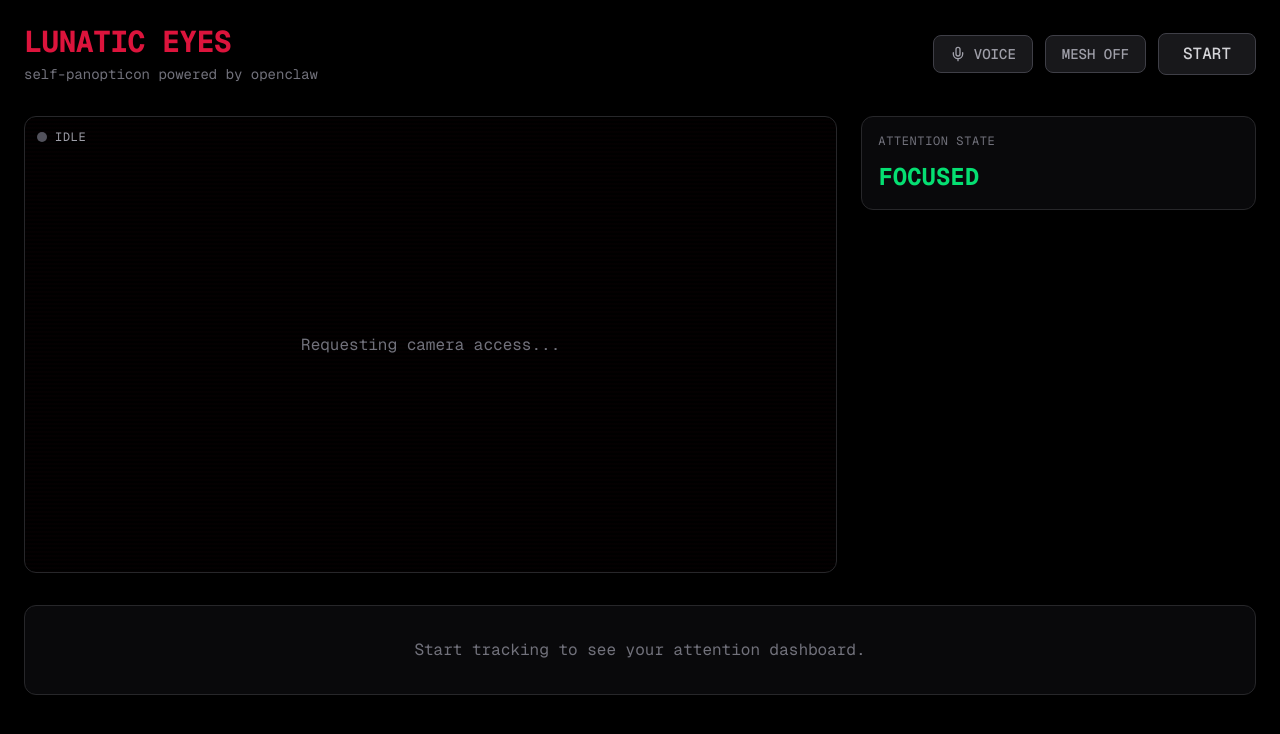
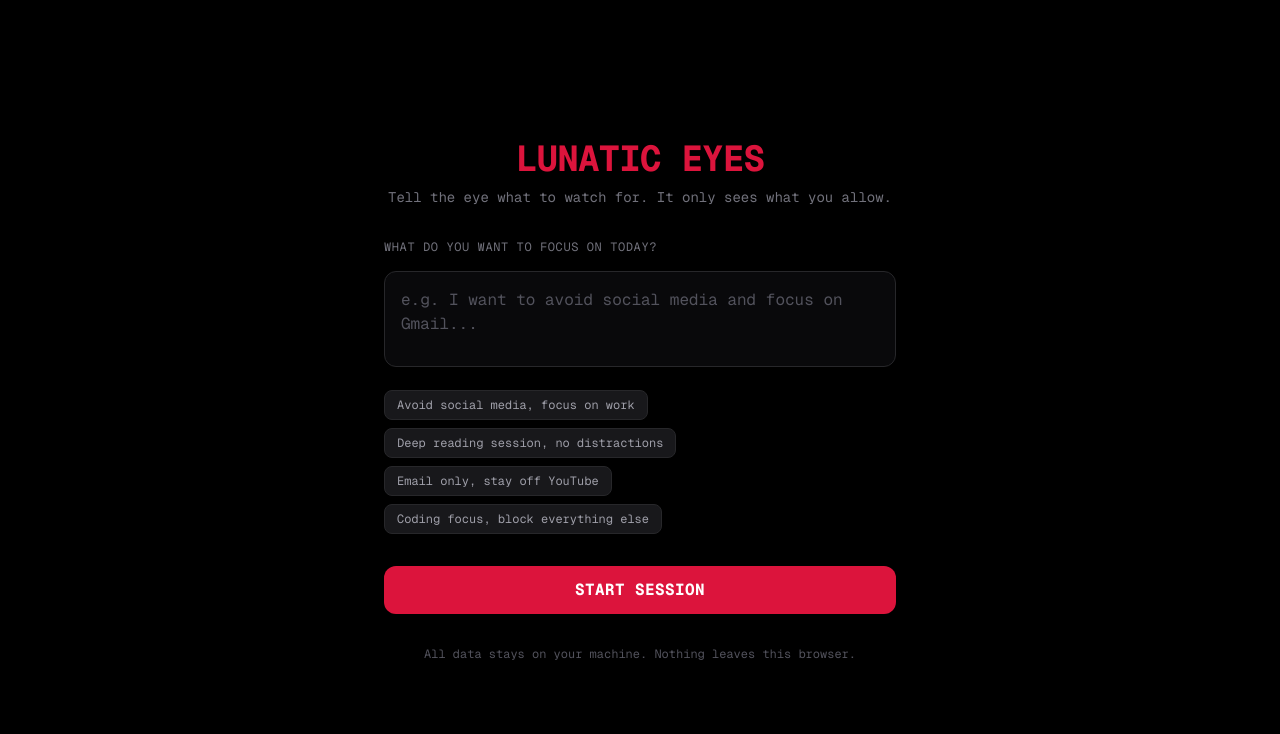
Before and after one commit to TheApexWu/lunatic-eyes, a Next.js app: page / in a window 1280 px wide. Shown: the top 734 px of the page. Built offline with nearby package versions, Linux system fonts and the light colour scheme; no server answers.

Commit message:
fix critical bugs + add session intent gate

```diff
--- a/app/page.tsx
+++ b/app/page.tsx
@@ -2,6 +2,7 @@
 
 import { useState, useCallback, useRef } from "react";
 import dynamic from "next/dynamic";
+import SessionIntent from "@/components/SessionIntent";
 import Dashboard from "@/components/Dashboard";
 import BreakOverlay from "@/components/BreakOverlay";
 import type { AttentionState, AttentionMetrics, GazePoint } from "@/lib/attention";
@@ -20,6 +21,7 @@ const VoiceGate = dynamic(() => import("@/components/VoiceGate"), {
 });
 
 export default function Home() {
+  const [sessionIntent, setSessionIntent] = useState<string | null>(null);
   const [tracking, setTracking] = useState(false);
   const [showMesh, setShowMesh] = useState(false);
   const [attentionState, setAttentionState] = useState<AttentionState>("focused");
@@ -46,9 +48,8 @@ export default function Home() {
     });
   }, []);
 
-  const fireIntervention = useCallback(async (level: string, metrics?: AttentionMetrics) => {
+  const fireIntervention = useCallback(async (level: string, currentMetrics?: AttentionMetrics) => {
     const now = Date.now();
-    // Debounce: don't fire more than once per 30s
     if (now - lastInterventionRef.current < 30_000) return;
     lastInterventionRef.current = now;
 
@@ -59,24 +60,23 @@ export default function Home() {
           headers: { "Content-Type": "application/json" },
           body: JSON.stringify({
             action: "nudge",
-            target: `Attention drifting. Blink rate: ${metrics?.blinkRate.toFixed(0)}/min. Variance: ${metrics?.gazeVariance.toFixed(0)}px.`,
+            target: `Session goal: ${sessionIntent}. Attention drifting. Blink rate: ${currentMetrics?.blinkRate.toFixed(0)}/min. Variance: ${currentMetrics?.gazeVariance.toFixed(0)}px.`,
           }),
         });
       } else if (level === "force_close") {
-        // Send behavioral summary to OpenClaw
         await fetch("/api/intervene", {
           method: "POST",
           headers: { "Content-Type": "application/json" },
           body: JSON.stringify({
             action: "openclaw_message",
-            target: `User has been glazed for 3+ minutes. Blink rate: ${metrics?.blinkRate.toFixed(0)}/min. Saccade speed: ${metrics?.saccadeSpeed.toFixed(0)}px/s. Force intervention recommended.`,
+            target: `Session goal: ${sessionIntent}. User glazed 3+ min. Blink rate: ${currentMetrics?.blinkRate.toFixed(0)}/min. Saccade: ${currentMetrics?.saccadeSpeed.toFixed(0)}px/s. Intervene.`,
           }),
         });
       }
     } catch (err) {
       console.error("Intervention failed:", err);
     }
-  }, []);
+  }, [sessionIntent]);
 
   const handleIntervention = useCallback(
     (level: "none" | "nudge" | "warning" | "force_close") => {
@@ -112,6 +112,14 @@ export default function Home() {
     [],
   );
 
+  // Session intent gate: user sets their goal before anything starts
+  if (!sessionIntent) {
+    return <SessionIntent onStart={(intent) => {
+      setSessionIntent(intent);
+      setTracking(true);
+    }} />;
+  }
+
   return (
     <main
       className={`min-h-screen ${intervention === "nudge" ? "nudge-pulse" : ""}`}
@@ -140,7 +148,7 @@ export default function Home() {
               LUNATIC EYES
             </h1>
             <p className="text-zinc-500 text-sm mt-1">
-              self-panopticon powered by openclaw
+              {sessionIntent}
             </p>
           </div>
           <div className="flex items-center gap-3">
--- a/components/EyeTracker.tsx
+++ b/components/EyeTracker.tsx
@@ -47,21 +47,30 @@ export default function EyeTracker({
   const [cameraReady, setCameraReady] = useState(false);
   const [error, setError] = useState<string | null>(null);
 
+  // Camera only initializes when user clicks START
   useEffect(() => {
+    if (!active) return;
+
     let stream: MediaStream | null = null;
 
     async function initCamera() {
       try {
-        stream = await navigator.mediaDevices.getUserMedia({
-          video: { width: 640, height: 480, facingMode: "user" },
-        });
+        const timeoutPromise = new Promise<never>((_, reject) =>
+          setTimeout(() => reject(new Error("Camera permission timeout (15s)")), 15_000)
+        );
+        stream = await Promise.race([
+          navigator.mediaDevices.getUserMedia({
+            video: { width: 640, height: 480, facingMode: "user" },
+          }),
+          timeoutPromise,
+        ]);
         if (videoRef.current) {
           videoRef.current.srcObject = stream;
           await videoRef.current.play();
           setCameraReady(true);
         }
       } catch (err) {
-        setError("Camera access denied. Enable webcam permissions.");
+        setError("Camera access denied. Enable webcam permissions and reload.");
         console.error("Camera error:", err);
       }
     }
@@ -70,8 +79,9 @@ export default function EyeTracker({
 
     return () => {
       stream?.getTracks().forEach((t) => t.stop());
+      setCameraReady(false);
     };
-  }, []);
+  }, [active]);
 
   useEffect(() => {
     if (!cameraReady) return;
@@ -148,7 +158,7 @@ export default function EyeTracker({
     return () => {
       cancelled = true;
     };
-  }, [cameraReady, showMesh]);
+  }, [cameraReady]);
 
   useEffect(() => {
     if (!cameraReady || !active) return;
@@ -171,6 +181,13 @@ export default function EyeTracker({
         const webgazer = (window as any).webgazer;
         if (!webgazer) throw new Error("WebGazer not available on window");
 
+        // Use existing video element to avoid duplicate camera stream
+        if (videoRef.current) {
+          webgazer.setVideoViewerElement(videoRef.current);
+        }
+        webgazer.showVideoPreview(false);
+        webgazer.showPredictionPoints(false);
+
         webgazer
           .setGazeListener((data: any) => {
             if (cancelled || !data) return;
@@ -185,7 +202,7 @@ export default function EyeTracker({
             onGazeUpdate(point);
 
             const gazeCanvas = gazeCanvasRef.current;
-            if (gazeCanvas && showMesh) {
+            if (gazeCanvas) {
               const ctx = gazeCanvas.getContext("2d");
               if (ctx) {
                 ctx.clearRect(0, 0, gazeCanvas.width, gazeCanvas.height);
@@ -194,9 +211,6 @@ export default function EyeTracker({
             }
           })
           .begin();
-
-        webgazer.showVideoPreview(false);
-        webgazer.showPredictionPoints(false);
 
         webgazerRef.current = webgazer;
       } catch (err) {
@@ -211,7 +225,7 @@ export default function EyeTracker({
       webgazerRef.current?.end();
       webgazerRef.current = null;
     };
-  }, [cameraReady, active, onGazeUpdate, showMesh]);
+  }, [cameraReady, active, onGazeUpdate]);
 
   useEffect(() => {
     if (!active || !cameraReady) return;
@@ -313,7 +327,9 @@ export default function EyeTracker({
 
       {!cameraReady && (
         <div className="absolute inset-0 flex items-center justify-center">
-          <p className="text-zinc-500">Requesting camera access...</p>
+          <p className="text-zinc-500">
+            {active ? "Requesting camera access..." : "Click START to begin"}
+          </p>
         </div>
       )}
     </div>
--- /dev/null
+++ b/components/SessionIntent.tsx
@@ -0,0 +1,68 @@
+"use client";
+
+import { useState } from "react";
+
+interface SessionIntentProps {
+  onStart: (intent: string) => void;
+}
+
+const PRESETS = [
+  "Avoid social media, focus on work",
+  "Deep reading session, no distractions",
+  "Email only, stay off YouTube",
+  "Coding focus, block everything else",
+];
+
+export default function SessionIntent({ onStart }: SessionIntentProps) {
+  const [intent, setIntent] = useState("");
+
+  return (
+    <div className="min-h-screen flex items-center justify-center p-6">
+      <div className="max-w-lg w-full space-y-8">
+        <div className="text-center space-y-2">
+          <h1 className="text-4xl font-bold tracking-tight text-crimson">
+            LUNATIC EYES
+          </h1>
+          <p className="text-zinc-500 text-sm">
+            Tell the eye what to watch for. It only sees what you allow.
+          </p>
+        </div>
+
+        <div className="space-y-4">
+          <label className="block text-xs text-zinc-500 uppercase tracking-wider">
+            What do you want to focus on today?
+          </label>
+          <textarea
+            value={intent}
+            onChange={(e) => setIntent(e.target.value)}
+            placeholder="e.g. I want to avoid social media and focus on Gmail..."
+            className="w-full bg-zinc-950 border border-zinc-800 rounded-xl p-4 text-zinc-200 placeholder-zinc-600 resize-none h-24 focus:outline-none focus:border-crimson/50 transition-colors"
+          />
+
+          <div className="flex flex-wrap gap-2">
+            {PRESETS.map((preset) => (
+              <button
+                key={preset}
+                onClick={() => setIntent(preset)}
+                className="text-xs px-3 py-1.5 rounded-lg bg-zinc-900 text-zinc-400 border border-zinc-800 hover:border-crimson/40 hover:text-crimson transition-all"
+              >
+                {preset}
+              </button>
+            ))}
+          </div>
+        </div>
+
+        <button
+          onClick={() => onStart(intent || "General focus session")}
+          className="w-full py-3 rounded-xl bg-crimson text-white font-bold tracking-wide hover:bg-crimson-dim transition-colors"
+        >
+          START SESSION
+        </button>
+
+        <p className="text-center text-xs text-zinc-600">
+          All data stays on your machine. Nothing leaves this browser.
+        </p>
+      </div>
+    </div>
+  );
+}
--- a/lib/attention.ts
+++ b/lib/attention.ts
@@ -18,14 +18,18 @@ export interface AttentionMetrics {
 const FIXATION_RADIUS = 50;
 const WINDOW_SIZE = 900;
 
+const WARMUP_MS = 30_000;
+
 export class AttentionEngine {
   private gazeBuffer: GazePoint[] = [];
   private blinkTimestamps: number[] = [];
   private lastIrisSize: number = 0;
   private fixationStart: number = 0;
   private fixationCenter: GazePoint | null = null;
+  private sessionStart: number = 0;
 
   addGaze(point: GazePoint) {
+    if (this.sessionStart === 0) this.sessionStart = point.timestamp;
     this.gazeBuffer.push(point);
     if (this.gazeBuffer.length > WINDOW_SIZE) {
       this.gazeBuffer.shift();
@@ -108,7 +112,14 @@ export class AttentionEngine {
     return Math.sqrt(varX + varY);
   }
 
+  isWarmedUp(): boolean {
+    return this.sessionStart > 0 && Date.now() - this.sessionStart > WARMUP_MS;
+  }
+
   classify(metrics: AttentionMetrics): AttentionState {
+    // Don't classify during warmup, default to focused
+    if (!this.isWarmedUp()) return "focused";
+
     if (
       metrics.fixationDuration > 2000 &&
       metrics.blinkRate >= 10 &&
@@ -138,5 +149,6 @@ export class AttentionEngine {
     this.blinkTimestamps = [];
     this.fixationCenter = null;
     this.fixationStart = 0;
+    this.sessionStart = 0;
   }
 }
--- a/lib/gaze.ts
+++ b/lib/gaze.ts
@@ -1,7 +1,11 @@
 export const IRIS_LEFT = [468, 469, 470, 471, 472];
 export const IRIS_RIGHT = [473, 474, 475, 476, 477];
-export const LEFT_EYE = [33, 133, 160, 159, 158, 144, 145, 153];
-export const RIGHT_EYE = [362, 263, 387, 386, 385, 373, 374, 380];
+// EAR order: outer, top1, top2, inner, bottom2, bottom1
+export const LEFT_EYE = [33, 160, 158, 133, 153, 144];
+export const RIGHT_EYE = [362, 385, 387, 263, 373, 380];
+// Full contour for drawing (separate from EAR computation)
+export const LEFT_EYE_CONTOUR = [33, 160, 159, 158, 133, 144, 145, 153];
+export const RIGHT_EYE_CONTOUR = [362, 385, 386, 387, 263, 373, 374, 380];
 export const FACE_OVAL = [
   10, 338, 297, 332, 284, 251, 389, 356, 454, 323, 361, 288, 397, 365, 379,
   378, 400, 377, 152, 148, 176, 149, 150, 136, 172, 58, 132, 93, 234, 127,
@@ -41,17 +45,23 @@ export function computeIrisSize(
 
   if (!leftCenter || !leftEdge || !rightCenter || !rightEdge) return 0;
 
-  const leftDiam =
-    Math.hypot(
-      (leftCenter.x - leftEdge.x) * width,
-      (leftCenter.y - leftEdge.y) * height,
-    ) * 2;
+  // Use vertical iris landmarks (top/bottom poles) for true diameter
+  const leftTop = landmarks[470];
+  const leftBot = landmarks[471];
+  const rightTop = landmarks[475];
+  const rightBot = landmarks[476];
 
-  const rightDiam =
-    Math.hypot(
-      (rightCenter.x - rightEdge.x) * width,
-      (rightCenter.y - rightEdge.y) * height,
-    ) * 2;
+  if (!leftTop || !leftBot || !rightTop || !rightBot) return 0;
+
+  const leftDiam = Math.hypot(
+    (leftTop.x - leftBot.x) * width,
+    (leftTop.y - leftBot.y) * height,
+  );
+
+  const rightDiam = Math.hypot(
+    (rightTop.x - rightBot.x) * width,
+    (rightTop.y - rightBot.y) * height,
+  );
 
   return (leftDiam + rightDiam) / 2;
 }
@@ -88,8 +98,8 @@ export function drawFaceMesh(
   ctx.closePath();
   ctx.stroke();
 
-  drawEyeOutline(ctx, landmarks, LEFT_EYE, width, height);
-  drawEyeOutline(ctx, landmarks, RIGHT_EYE, width, height);
+  drawEyeOutline(ctx, landmarks, LEFT_EYE_CONTOUR, width, height);
+  drawEyeOutline(ctx, landmarks, RIGHT_EYE_CONTOUR, width, height);
 
   ctx.fillStyle = IRIS_COLOR;
   const allIris = [...IRIS_LEFT, ...IRIS_RIGHT];
```
Also changed, not shown: app/api/intervene/route.ts (+40 -21 lines).
